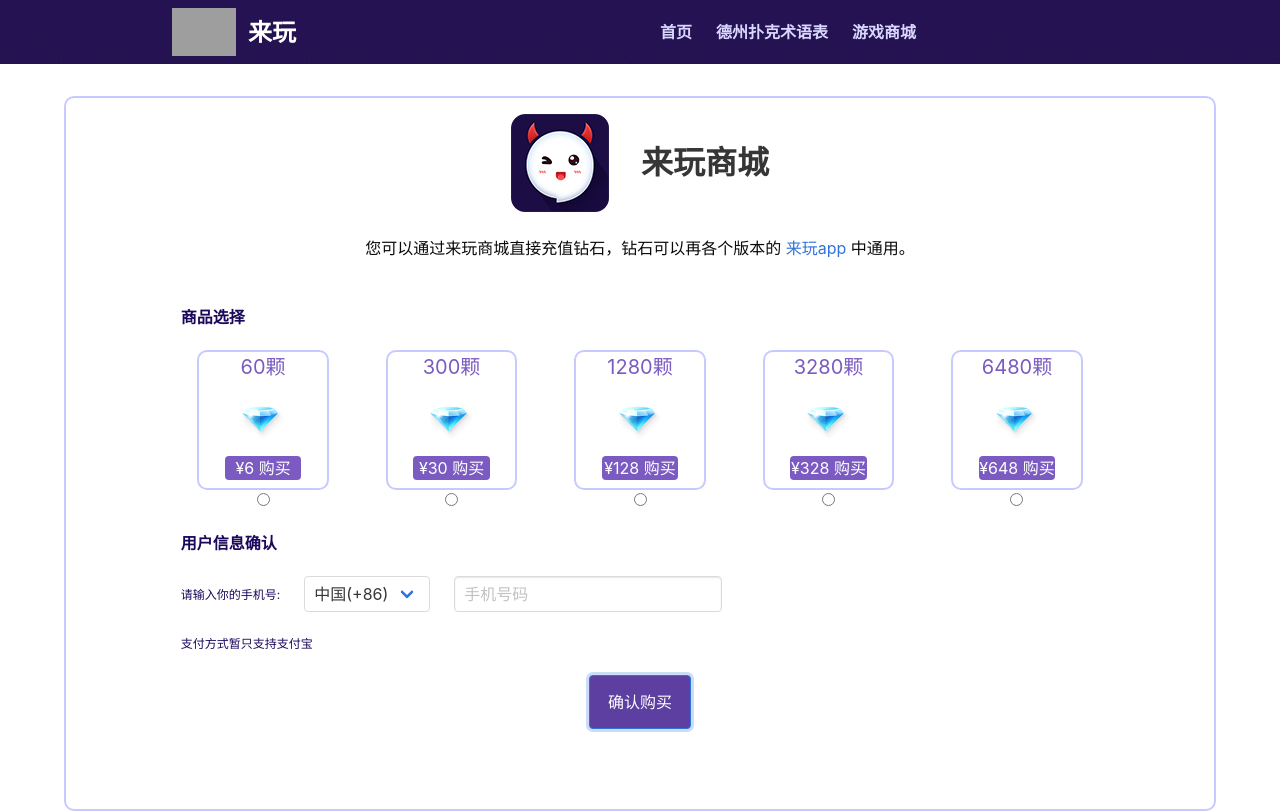
After one commit to joebanezair/my-codes-2108-2204, a Python web app: template src/templates/mall.html in a window 1280 px wide. The commit adds this page. Run offline with Jinja, Linux system fonts and the light colour scheme; the template is opened without the code that fills it, so the values that code supplies are empty; grey boxes are pictures that could not be loaded.

Commit message:
新增游戏商城界面 (#117)

```diff
--- /dev/null
+++ b/src/templates/mall.html
@@ -0,0 +1,319 @@
+<!DOCTYPE html>
+<html lang="zh-CN">
+
+<head>
+    <meta charset="utf-8" />
+    <title>来玩安卓版下载, 来玩苹果最新版下载 - 来玩棋牌App</title>
+    <meta name="viewport" content="width=device-width, initial-scale=1" />
+    <meta name="description"
+        content="来玩，是全民娱乐的专业棋牌在线竞技平台，拥有众多游戏全终端覆盖iOS、安卓端，包括斗地主、德州扑克等棋牌游戏，同时还有欢乐答题等休闲游戏。以竞技为核心，让您在紧张刺激中享受游戏的乐趣。送钻石！送房卡！进入《来玩》，下载游戏体验原汁原味的俱乐部玩法" />
+    <meta name="keywords" content="真人德扑圈,德扑圈,德州扑克圈,德扑社交游戏,约局,组局,扑克,德扑,德友圈,天天德州,大鱼扑克,俱乐部,免房卡" />
+    <meta http-equiv="X-UA-Compatible" content="IE=Edge" />
+    <link rel="icon" href="/static/img/home/laiwan_icon.png" type="image/png" />
+    <script src="/static/css/jquery-3.3.1.min.js"></script>
+    <link rel="stylesheet" href="/static/css/bulma.min.css" />
+</head>
+<style>
+    .center {
+        display: flex;
+        align-items: center;
+        justify-content: center;
+    }
+
+    .hero {
+        background: url(/static/img/home/small_bg.jpg);
+    }
+
+    #nav_burger {
+        background: url(/static/img/home/small_bg.jpg);
+    }
+
+    .brand {
+        margin-left: 10rem;
+    }
+
+    .logo {
+        min-width: 2rem;
+        min-height: 3rem;
+    }
+
+    .menu_item {
+        border: none;
+        color: #d9d7ff;
+    }
+
+    .menu_item:hover {
+        border-bottom: 2px solid #fff;
+        color: #fff;
+    }
+
+    .first_container {
+        border-style: solid;
+        border-color: #c6caff;
+        border-width: 2px;
+        border-radius: 10px;
+        margin-top: 2rem;
+    }
+
+    .second_container {
+        width: 80%;
+        margin-bottom: 5rem;
+    }
+
+    .third_container {
+        width: 80%
+    }
+
+    .laiwan_icon {
+        margin-top: 1rem;
+    }
+
+    .game_mall_list {
+        margin-left: 2rem;
+    }
+
+    .pick_goods {
+        color: #1b085a;
+    }
+
+    .goods_item {
+        border-style: solid;
+        border-color: #c6caff;
+        border-width: 2px;
+        border-radius: 10px;
+    }
+
+    .goods_price {
+        color: #7b5bc2;
+    }
+
+    .diamond {
+        margin-top: 1.5rem;
+    }
+
+    .diamond_img {
+        width: 35%
+    }
+
+    .purchase {
+        width: 60%;
+        border-radius: 4px;
+        background-color: #7b5bc2;
+        color: white;
+        margin-top: 1rem;
+        margin-bottom: 0.5rem;
+    }
+
+    .user_information {
+        color: #1b085a;
+    }
+
+    .user_phone_number {
+        color: #1b085a;
+    }
+
+    .button_color {
+        background-color: #5d3fa1;
+    }
+
+    .buy_now {
+        font-size: 1rem
+    }
+</style>
+
+<script>
+    $(document).ready(function () {
+        $(".navbar-burger").click(function () {
+            $(".navbar-burger").toggleClass("is-active");
+            $(".navbar-menu").toggleClass("is-active");
+        });
+    });
+</script>
+
+<body>
+    <section class="hero is-small nav">
+        <div class="hero-head">
+            <nav class="navbar">
+                <div class="navbar-brand brand">
+                    <a class="navbar-item">
+                        <img src="/static/img/home/logo.png" class="logo center" />
+                    </a>
+                    <a class="navbar-burger burger">
+                        <span class="has-text-white"></span>
+                        <span class="has-text-white"></span>
+                        <span class="has-text-white"></span>
+                    </a>
+                </div>
+                <div class="navbar-menu" id="nav_burger">
+                    <div class="navbar-start">
+                        <p class="title has-text-white is-4 center">
+                            来玩
+                        </p>
+                    </div>
+                    <div class="navbar-start">
+                        <div class="navbar-item">
+                            <a class="menu_item" href="/">
+                                <strong> 首页 </strong>
+                            </a>
+                        </div>
+                        <div class="navbar-item">
+                            <a class="menu_item" href="/glossary">
+                                <strong> 德州扑克术语表 </strong>
+                            </a>
+                        </div>
+                        <div class="navbar-item">
+                            <a class="menu_item" href="/mall">
+                                <strong> 游戏商城 </strong>
+                            </a>
+                        </div>
+                    </div>
+                </div>
+            </nav>
+        </div>
+    </section>
+    <section>
+        <div class="container first_container">
+            <div class="center laiwan_icon">
+                <img src="/static/img/home/icon.png" />
+                <p class="title game_mall_list">来玩商城</p>
+            </div>
+            <br>
+            <div class="center has-text-black is-size-6">
+                <p>您可以通过来玩商城直接充值钻石，钻石可以再各个版本的 <a>来玩app</a> 中通用。</p>
+            </div>
+            <br>
+            <br>
+            <div class="center">
+                <div class="second_container">
+                    <div>
+                        <p class="pick_goods title is-size-6">商品选择</p>
+                    </div>
+                    <br>
+                    <div class="columns">
+                        <div class="column container center">
+                            <div class="third_container">
+                                <div class="goods_item">
+                                    <p class="center goods_price is-size-5">60颗</p>
+                                    <div class="center diamond">
+                                        <img src="/static/img/home/img-mall-diamond.png" class="diamond_img">
+                                    </div>
+                                    <div class="center">
+                                        <p class="purchase center">¥6 购买</p>
+                                    </div>
+                                </div>
+                                <div class="center">
+                                    <label class="radio">
+                                        <input type="radio" name="choose">
+                                    </label>
+                                </div>
+                            </div>
+                        </div>
+                        <div class="column container center">
+                            <div class="third_container">
+                                <div class="goods_item">
+                                    <p class="center goods_price is-size-5">300颗</p>
+                                    <div class="center diamond">
+                                        <img src="/static/img/home/img-mall-diamond.png" class="diamond_img">
+                                    </div>
+                                    <div class="center">
+                                        <p class="purchase center">¥30 购买</p>
+                                    </div>
+                                </div>
+                                <div class="center">
+                                    <label class="radio">
+                                        <input type="radio" name="choose">
+                                    </label>
+                                </div>
+                            </div>
+                        </div>
+                        <div class="column container center">
+                            <div class="third_container">
+                                <div class="goods_item">
+                                    <p class="center goods_price is-size-5">1280颗</p>
+                                    <div class="center diamond">
+                                        <img src="/static/img/home/img-mall-diamond.png" class="diamond_img">
+                                    </div>
+                                    <div class="center">
+                                        <p class="purchase center">¥128 购买</p>
+                                    </div>
+                                </div>
+                                <div class="center">
+                                    <label class="radio">
+                                        <input type="radio" name="choose">
+                                    </label>
+                                </div>
+                            </div>
+                        </div>
+                        <div class="column container center">
+                            <div class="third_container">
+                                <div class="goods_item">
+                                    <p class="center goods_price is-size-5">3280颗</p>
+                                    <div class="center diamond">
+                                        <img src="/static/img/home/img-mall-diamond.png" class="diamond_img">
+                                    </div>
+                                    <div class="center">
+                                        <p class="purchase center">¥328 购买</p>
+                                    </div>
+                                </div>
+                                <div class="center">
+                                    <label class="radio">
+                                        <input type="radio" name="choose">
+                                    </label>
+                                </div>
+                            </div>
+                        </div>
+                        <div class="column container center">
+                            <div class="third_container">
+                                <div class="goods_item">
+                                    <p class="center goods_price is-size-5">6480颗</p>
+                                    <div class="center diamond">
+                                        <img src="/static/img/home/img-mall-diamond.png" class="diamond_img">
+                                    </div>
+                                    <div class="center">
+                                        <p class="purchase center">¥648 购买</p>
+                                    </div>
+                                </div>
+                                <div class="center">
+                                    <label class="radio">
+                                        <input type="radio" name="choose">
+                                    </label>
+                                </div>
+                            </div>
+                        </div>
+                    </div>
+                    <div>
+                        <p class="user_information title is-size-6">用户信息确认</p>
+                    </div>
+                    <br>
+                    <div class="columns">
+                        <div class="column is-narrow center">
+                            <p class="user_phone_number subtitle is-size-7">请输入你的手机号:</p>
+                        </div>
+                        <div class="column is-narrow center">
+                            <div class="select">
+                                <select>
+                                    <option>中国(+86)</option>
+                                </select>
+                            </div>
+                        </div>
+                        <div class="column is-narrow center">
+                            <input class="input" type="text" placeholder="手机号码">
+                        </div>
+                    </div>
+                    <div>
+                        <p class="user_information subtitle is-size-7">支付方式暂只支持支付宝</p>
+                    </div>
+                    <br>
+                    <div class="center">
+                        <a class="button button_color is-focused is-large has-text-white">
+                            <p class="buy_now">确认购买</p>
+                        </a>
+                    </div>
+                </div>
+            </div>
+        </div>
+
+    </section>
+</body>
+
+</html>
--- a/src/views/routers.py
+++ b/src/views/routers.py
@@ -28,6 +28,11 @@ invitation_blueprint.add_route(views.JoinTexasHoldemPage.as_view(),
 home_blueprint = Blueprint('home')
 home_blueprint.add_route(views.HomePage.as_view(), '/', methods=['GET'])
 
+# 游戏商城
+home_blueprint.add_route(views.GameMallPage.as_view(),
+                         '/mall',
+                         methods=['GET'])
+
 # 用户支持页面
 home_blueprint.add_route(views.AppSupportView.as_view(),
                          '/support',
```
Also changed, not shown: src/templates/home.html (+7 -4 lines), src/views/views.py (+9 -0 lines), src/static/img/home/icon-doubt.png (deleted), src/static/img/home/icon.png (added), src/static/img/home/img-mall-diamond.png (added).
